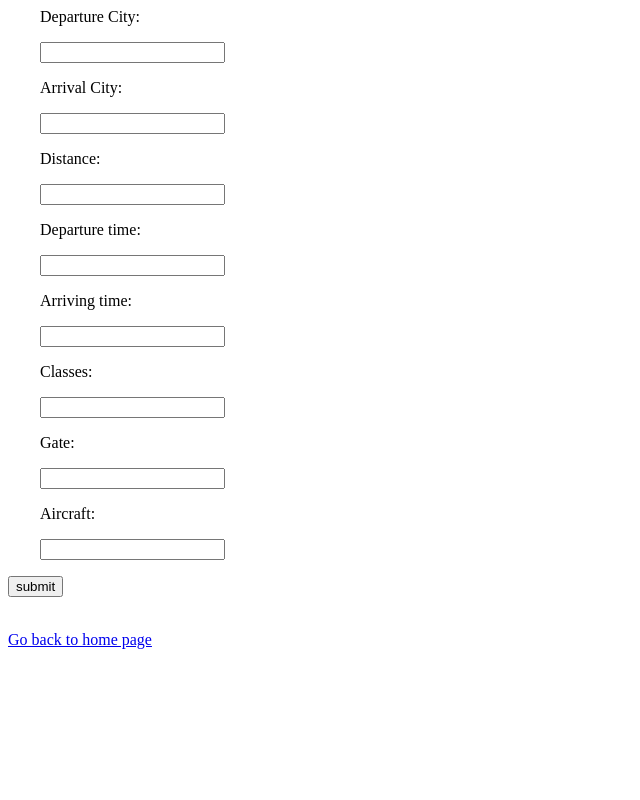
After one commit to chasejohnson3/IowaAirFlask, a Flask app: page /addflight in a window 1280 px wide. The commit adds this page. Shown: the whole page, without its empty margins (0-640 px from the left). Run offline with Flask 2, Linux system fonts and the light colour scheme.

Commit message:
add user&flight

```diff
--- a/main.py
+++ b/main.py
@@ -36,6 +36,13 @@ def delete_user_by_id(id):
     conn.commit()
     conn.close()
 
+def delete_flight_by_id(id):
+    conn = dbconn()
+    sql = "DELETE FROM flights WHERE idflights = %s"
+    cursor = conn.cursor()
+    cursor.execute(sql, id)
+    conn.commit()
+    conn.close()
 
 
 def get_first_name_by_id(id):
@@ -61,6 +68,19 @@ def get_idusers_by_email(email):
     sql = "SELECT idusers FROM users WHERE email = %s"
     cursor = conn.cursor()
     cursor.execute(sql, email)
+    rows = cursor.fetchall()
+    conn.close()
+    if cursor.rowcount > 0:
+        return str(rows[0][0])
+    else:
+        return None
+
+
+def get_city_by_flightid(id):
+    conn = dbconn()
+    sql = "SELECT Departing_City FROM flights WHERE idflights = %s"
+    cursor = conn.cursor()
+    cursor.execute(sql, id)
     rows = cursor.fetchall()
     conn.close()
     if cursor.rowcount > 0:
@@ -115,6 +135,28 @@ def add_user(email, first_name=None, last_name=None, middle_name=None, suffix=No
         conn.commit()
         conn.close()
         return current_user_id
+
+
+
+def add_flight(Departing_City=None, Arriving_City=None, Distance=0, Departure_Datetime=None, Arrival_Datetime=None, Classes=None,Gate=None,  Aircraft=None):
+
+    # If a user with the given email already exists, do not allow a new email with this email to be created
+    id = get_uuid()
+    if get_city_by_flightid(id) is not None:
+        return None
+    else:
+        conn = dbconn()
+        sql = "INSERT INTO flights(idflights, Departing_City, Arriving_City, Distance, Departure_Datetime, Arrival_Datetime, Classes, " \
+              "Gate,  Aircraft) " \
+              "VALUES(%s, %s, %s, %s, %s, %s, %s, %s, %s)"
+        cursor = conn.cursor()
+        cursor.execute(sql, (
+            id, Departing_City, Arriving_City, Distance, Departure_Datetime, Arrival_Datetime, Classes,Gate, Aircraft))
+        # session['username'] = str(id)
+        conn.commit()
+        conn.close()
+        return id
+
 
 
 def check_password_by_email(email, password):
@@ -212,6 +254,14 @@ def fligtresult():
 @app.route('/round-result')
 def fligtresult2():
     return render_template('FlightsResult.html')
+
+
+@app.route('/addflight')
+def addFlight():
+    return render_template('AddFlight.html')
+
+
+
 
 
 @app.route('/bookflight-roundtrip', methods=['POST', 'GET'])
@@ -341,9 +391,31 @@ def users():
         conn.close()
 
 
+@app.route('/addflight', methods=['POST', 'GET'])
+def Flights():
+    if request.method == 'POST':
+        # try:
+        de_city = request.form['de_city']
+        ar_city = request.form['ar_city']
+        distance = request.form['distance']
+        de_date = request.form['de_date']
+        ar_date = request.form['ar_date']
+        classes = request.form['classes']
+        gate = request.form['gate']
+        aircraft = request.form['aircraft']
+
+        flightid = add_flight(de_city, ar_city, distance, de_date, ar_date, classes, gate, aircraft)
+        if flightid is not None:
+            msg = "Record successfully added"
+            return render_template("flights.html", result=request.form, msg=msg)
+            # return render_template("users.html", result=request.form, msg=msg)
+        else:
+            return render_template("AddFlight.html", error="A flight with this id already exists")
+
+
 
 def get_uuid():
-    id = str(datetime.datetime.now().year)[2:4] + str(datetime.datetime.now().month) + str(datetime.datetime.now().day) + str(
+    id = str(datetime.datetime.now().month) + str(datetime.datetime.now().day) + str(
     datetime.datetime.now().hour) + str(datetime.datetime.now().minute) + str(datetime.datetime.now().second)
     return id
 
--- /dev/null
+++ b/templates/AddFlight.html
@@ -0,0 +1,59 @@
+
+<body>
+
+<form action="http://localhost:5000/addflight" method="POST" enctype="multipart/form-data" >
+        <p style="color: red;">{{error}}</p>
+        <div style="width: 1200px; margin-left: auto; margin-right: auto;">
+
+
+            <div>
+            <p class="data">Departure City:</p>
+            <input class="data" name="de_city"/>
+            </div>
+
+            <div>
+            <p class="data">Arrival City:</p>
+            <input class="data" name="ar_city"/>
+            </div>
+
+            <div>
+            <p class="data">Distance:</p>
+            <input class="data" name="distance"/>
+            </div>
+
+            <div>
+            <p class="datetime">Departure time:</p>
+            <input class="datetime" name="de_date"/>
+            </div>
+
+            <div>
+            <p class="datetime">Arriving time:</p>
+            <input class="datetime" name="ar_date"/>
+            </div>
+
+            <div>
+            <p class="data">Classes:</p>
+            <input class="data" name="classes"/>
+            </div>
+
+            <div>
+            <p class="data">Gate:</p>
+            <input class="data" name="gate"/>
+            </div>
+
+            <div>
+            <p class="data">Aircraft:</p>
+            <input class="data" name="aircraft"/>
+            </div>
+
+
+        </div>
+        <!--</form>-->
+    <p style="color: red;">{{error}}</p>
+    <p><input type="submit" value="submit"/></p>
+</form>
+
+<br>
+<a href="/">Go back to home page</a>
+</body>
+</html>
--- a/templates/home.html
+++ b/templates/home.html
@@ -41,7 +41,11 @@
 
 <br>
 <br>
-<a href="/flight-notification"> check_flight_status </a>
+<a href="/flight-notification"> Check Flight Status </a>
+
+<br>
+<br>
+<a href="/addflight"> Add Flight </a>
 
 </body>
 </html>
```
Also changed, not shown: templates/flights.html (added, +22 -0 lines).
